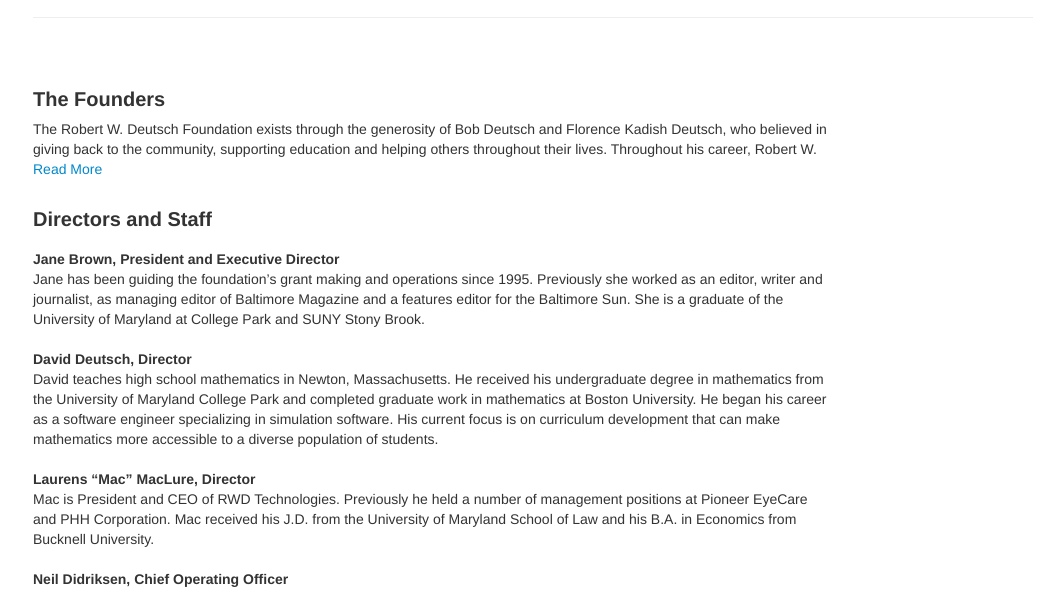
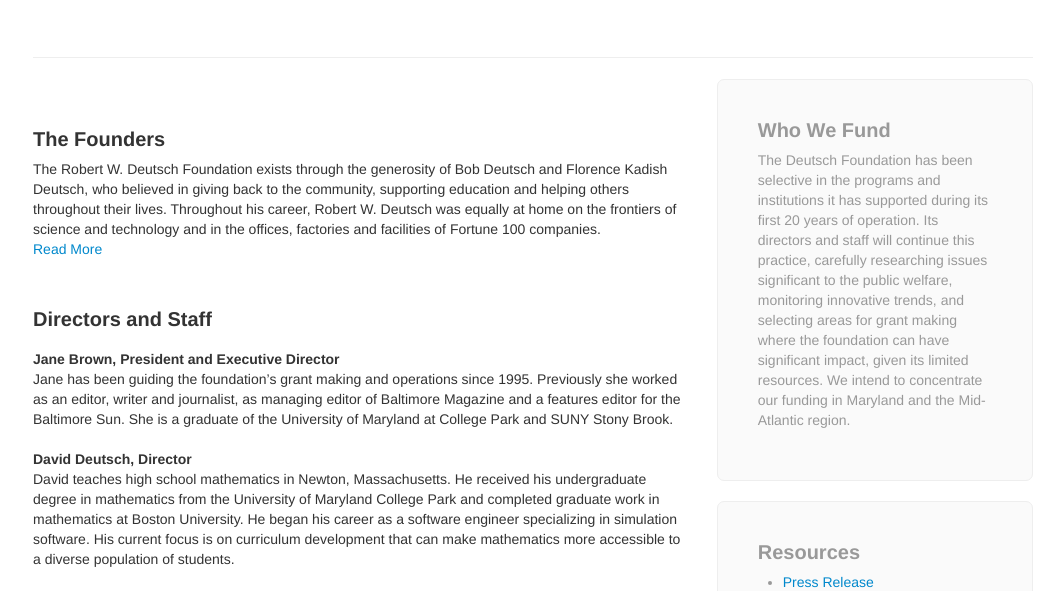
Before and after one commit to OOKB/RWDF, a plain HTML site: page about.html in a window 1280 px wide. Shown: the part 345-936 px from the top of the page, without its empty margins (107-1171 px from the left). Drawn offline with nearby package versions, Linux system fonts and the light colour scheme.

Commit message:
About Siderbar module
Added sidebar module option

```diff
--- a/about.html
+++ b/about.html
@@ -66,7 +66,7 @@
 
   <div class="row-fluid">
 
-    <div class="span12">
+    <div class="span8">
       <h4>The Founders</h4>
       <article class="is-collapsed">
         <p>The Robert W. Deutsch Foundation exists through the generosity of Bob Deutsch and Florence Kadish Deutsch, who believed in giving back to the community, supporting education and helping others throughout their lives. Throughout his career, Robert W. Deutsch was equally at home on the frontiers of science and technology and in the offices, factories and facilities of Fortune 100 companies.</p>
@@ -85,10 +85,7 @@
         <p>After graduating from M.I.T., Bob accepted an invitation to enroll in the doctoral studies program in nuclear physics at Berkeley.  Florence decided to begin her college career at Hunter College in New York. After his first year of graduate studies, Bob went back to New York where he and Florence were married in the summer of 1949.  They returned to Berkeley, where Florence continued her undergraduate education while Bob completed his doctoral degree.
         <p>Bob and Florence's first child, Jane, was born in Berkeley.  Three years later, their second child, David, was born.  Completing his doctoral degree that year, Bob elected to pursue a career in the rapidly developing nuclear industry, joining the nuclear power division of General Electric in Schenectady, New York. After several corporate relocations, the family settled in Baltimore in 1964.</p>
         </article>
-      </div>
 
-
-        <div class="span12">
           <h4>Directors and Staff</h4>
           <article>
           <h5>Jane Brown, President and Executive Director</h5>
@@ -102,6 +99,22 @@
           <h5>Jacqueline Tyson, Executive Assistant</h5>
           <p>Jackie, a native Baltimorean, joined the foundation’s staff in 2010. She spent a number of years working in the nonprofit sector. She received her undergraduate degree in business and management from the Johns Hopkins University and is looking to pursue a Master's Degree in Nonprofit Management in the very near future.</p>
             </article>
+
+          </div>
+
+          <div class="span4">
+            <div class="sidebar">
+              <h4>Who We Fund</h4>
+              <p>The Deutsch Foundation has been selective in the programs and institutions it has supported during its first 20 years of operation.  Its directors and staff will continue this practice, carefully researching issues significant to the public welfare, monitoring innovative trends, and selecting areas for grant making where the foundation can have significant impact, given its limited resources. We intend to concentrate our funding in Maryland and the Mid-Atlantic region.</p>
+              </div>
+            <div class="sidebar">
+              <h4>Resources</h4>
+              <ul>
+                <li><a href="#">Press Release</a></li>
+                <li><a href="#">Logo</a></li>
+                <li><a href="#">Etc</a></li>
+                </ul>
+            </div>
           </div>
 
       </div>
@@ -131,7 +144,7 @@
   <script src="js/readmore.js"></script>
   <script>
     $('article.is-collapsed').readmore({
-      maxHeight: 40,
+      maxHeight: 80,
     });
   </script>
 
--- a/css/styles.css
+++ b/css/styles.css
@@ -7,17 +7,18 @@ body {
   }
 
 
-/* Custom container */
+/* Modules */
+
 .container {
   margin: 0 auto;
   max-width: 1000px;
   }
 
 .container > hr {
-  margin: 60px 0;
+  margin: 20px 0;
   }
 
-/* Hero */
+
 .jumbotron {
   margin: 80px 0;
   text-align: center;
@@ -40,10 +41,22 @@ body {
 	line-height:1.25;
 	}
 
-
 .jumbotron .btn {
   font-size: 21px;
   padding: 14px 24px;
+  }
+
+.sidebar {
+  background-color:#fafafa;
+  border: #eee solid 1px;
+  padding:40px;
+  margin-bottom:20px;
+  color:#999;
+  border-radius: 7px
+  }
+
+.sidebar h4 {
+  margin-top:0;
   }
 
 
@@ -96,6 +109,7 @@ body {
   }
 
 /* Inner Page List styles */
+
 .row-fluid .span12 {
   width: 100%;
   margin:0 0 20px 0;
@@ -112,13 +126,11 @@ h3 {
 
 h4 {
 	font-size:20px;
+	margin-top:50px;
   }
+
 
 h5 {
 	font-size:14px;
 	margin:20px 0 0 0;
   }
-
-article {
-	max-width: 800px;
-	}
```
Lines whose indentation alone changed are shown as unchanged.
